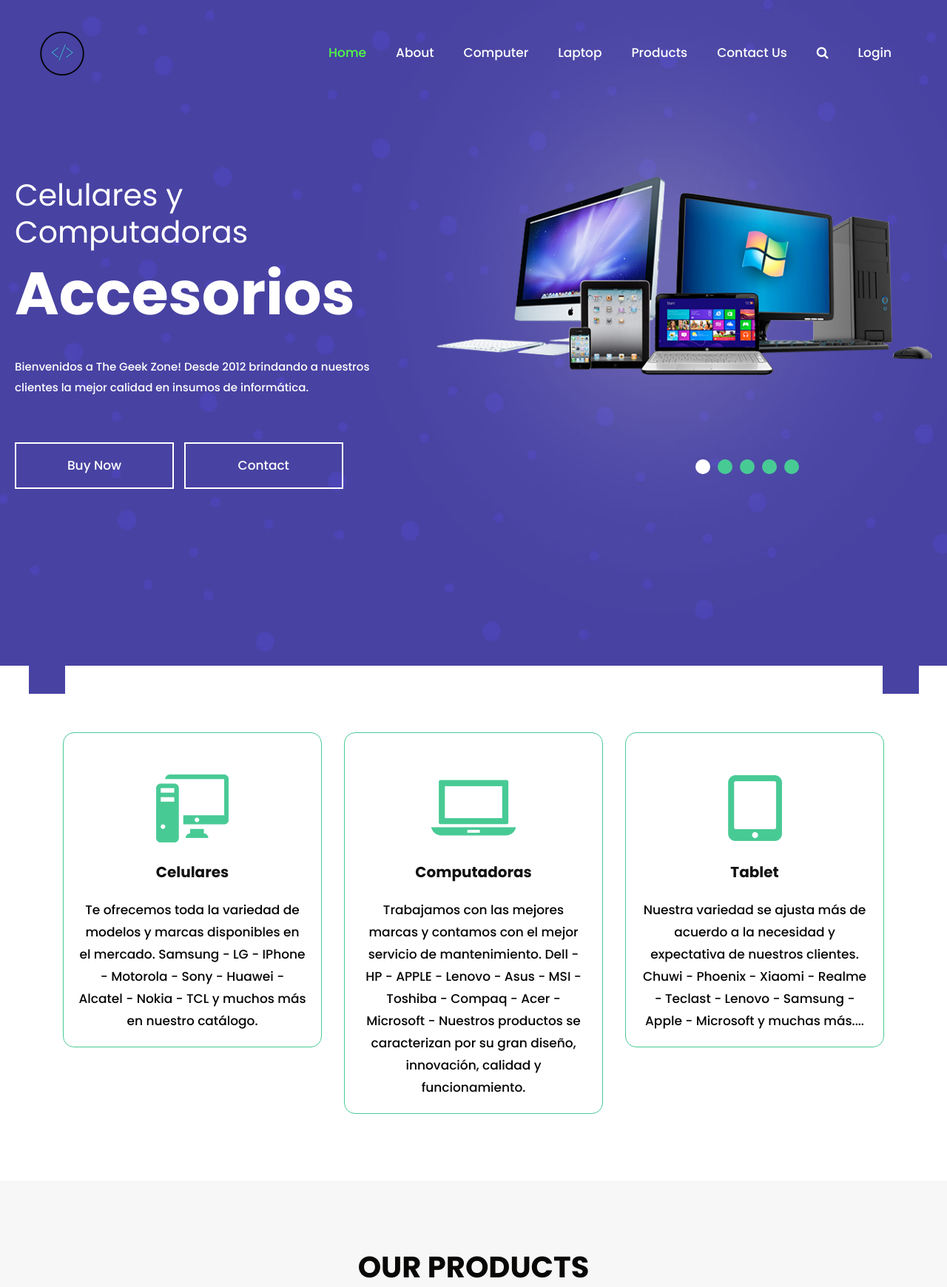
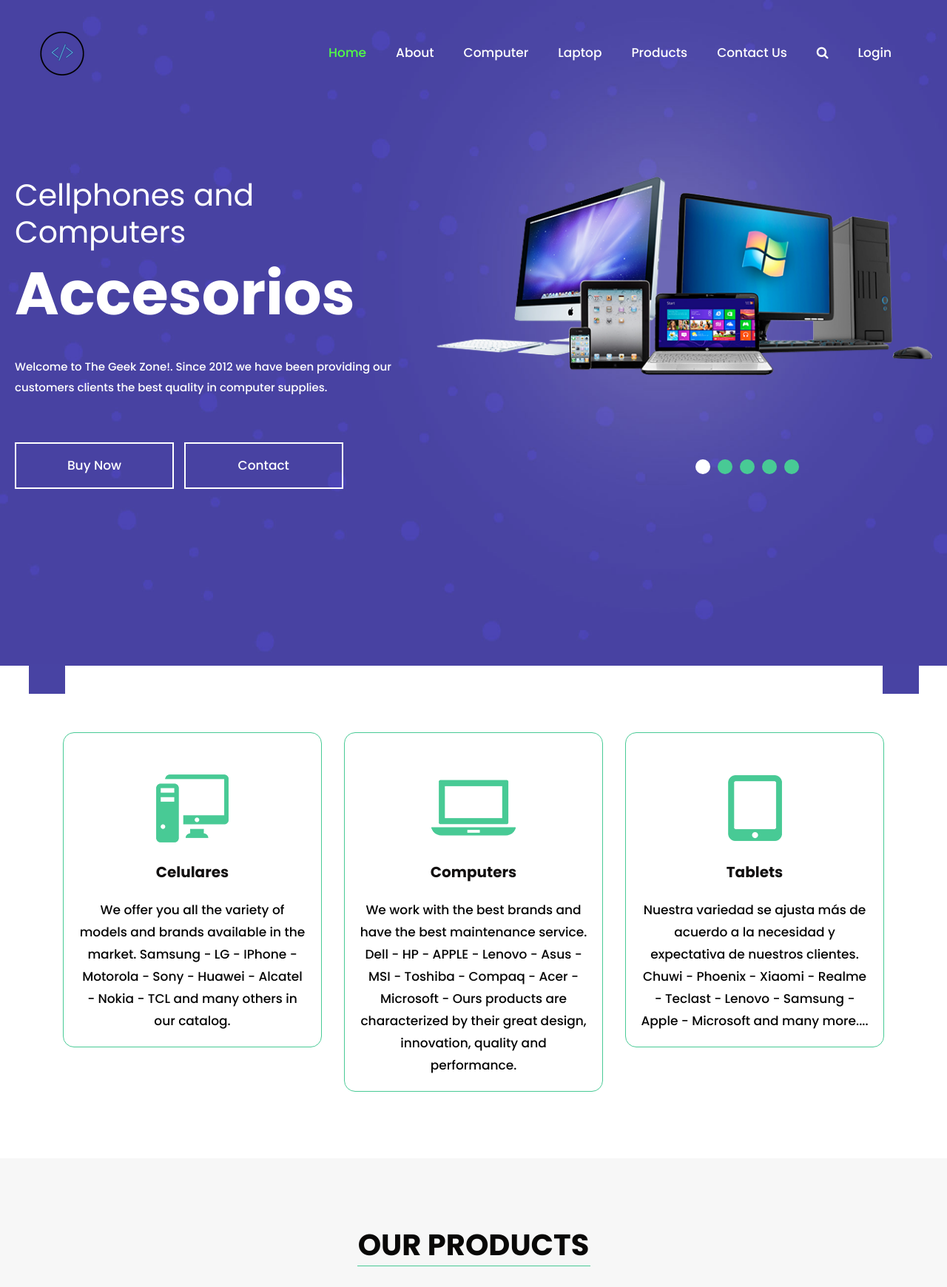
Before and after one commit to RocioBLion/Proyecto-Final-Lion-Python, a Django app: page / in a window 1280 px wide. Shown: the top 1740 px of the page at 74% size. Run offline with Django 4.2, Linux system fonts and the light colour scheme; some libraries are stand-ins or nearby versions.

Commit message:
update de template home

```diff
--- a/home/templates/home/index.html
+++ b/home/templates/home/index.html
@@ -114,10 +114,10 @@
                      <div class="row">
                         <div class="col-md-6">
                            <div class="text-bg">
-                              <span>Celulares y Computadoras</span>
+                              <span>Cellphones and Computers</span>
                               <h1>Accesorios</h1>
-                              <p>Bienvenidos a The Geek Zone! Desde 2012 brindando a nuestros
-                                clientes la mejor calidad en insumos de informática.</p>
+                              <p>Welcome to The Geek Zone!. Since 2012 we have been providing
+                                 our customers clients the best quality in computer supplies.</p>
                               <a href="#">Buy Now </a> <a href="contact.html">Contact </a>
                            </div>
                         </div>
@@ -136,10 +136,10 @@
                      <div class="row">
                         <div class="col-md-6">
                            <div class="text-bg">
-                              <span>Celulares y Computadoras</span>
-                              <h1>Accesorios</h1>
-                              <p>Encuentra todos los insumos en nuestra tienda online desde
-                                 Electrónica, Audio, Computación, Conectividad, Telefonía, Accesorios.</p>
+                              <span>Cellphones and Computers</span>
+                              <h1>Accessories</h1>
+                              <p>Find all the consumables in our online store from
+                                 Electronics, Audio, Computers, Connectivity, Telephony, Accessories.</p>
                               <a href="#">Buy Now </a> <a href="contact.html">Contact </a>
                            </div>
                         </div>
@@ -158,9 +158,9 @@
                      <div class="row">
                         <div class="col-md-6">
                            <div class="text-bg">
-                              <span>Celulares y Computadoras</span>
-                              <h1>Accesorios</h1>
-                              <p>Tenemos las mejores marcas! Samsung - LG - Motorola -
+                              <span>Cellphones and Computers</span>
+                              <h1>Accessories</h1>
+                              <p>We have the best brands! Samsung - LG - Motorola -
                                  IPhone - TCL - Dell - Acer - HP - Lenovo - Apple - Asus - Sony - Toshiba - Genius - Kingston - </p>
                               <a href="#">Buy Now </a> <a href="contact.html">Contact </a>
                            </div>
@@ -180,10 +180,10 @@
                      <div class="row">
                         <div class="col-md-6">
                            <div class="text-bg">
-                              <span>Celulares y Computadoras</span>
-                              <h1>Accesorios</h1>
-                              <p>En The Geek Zone te ofrecemos la mejor atención, todo tipo de servicios relacionados con la
-                                 informática y asesoramiento personalizado, pensando siempre en el bienestar de nuestros clientes.</p>
+                              <span>Cellphones and Computers</span>
+                              <h1>Accessories</h1>
+                              <p>In The Geek Zone we offer you the best attention, all kind of services related with the
+                                 and personalized advice, always thinking about the welfare of our customers.</p>
                               <a href="#">Buy Now </a> <a href="contact.html">Contact </a>
                            </div>
                         </div>
@@ -202,10 +202,10 @@
                      <div class="row">
                         <div class="col-md-6">
                            <div class="text-bg">
-                              <span>Celulares y Computadoras</span>
-                              <h1>Accesorios</h1>
-                              <p>Te aseguramos productos de calidad, promociones, descuentos, con todas las
-                                 opciones del mercado y disponemos de todas las formas de pago. </p>
+                              <span>Cellphones and Computers</span>
+                              <h1>Accessories</h1>
+                              <p>We assure you quality products, promotions, discounts, with all the
+                                 options in the market and we have all the payment methods available. </p>
                               <a href="#">Buy Now </a> <a href="contact.html">Contact </a>
                            </div>
                         </div>
@@ -236,27 +236,27 @@
                <div class="box_text">
                   <i><img src="static/home/images/thr.png" alt="#" /></i>
                   <h3>Celulares</h3>
-                  <p>Te ofrecemos toda la variedad de modelos y marcas disponibles en el mercado.
-                     Samsung - LG - IPhone - Motorola - Sony - Huawei - Alcatel - Nokia - TCL y
-                     muchos más en nuestro catálogo. </p>
+                  <p>We offer you all the variety of models and brands available in the market.
+                     Samsung - LG - IPhone - Motorola - Sony - Huawei - Alcatel - Nokia - TCL and
+                     many others in our catalog. </p>
                </div>
             </div>
             <div class="col-md-4">
                <div class="box_text">
                   <i><img src="static/home/images/thr1.png" alt="#" /></i>
-                  <h3>Computadoras</h3>
-                  <p>Trabajamos con las mejores marcas y contamos con el mejor servicio de mantenimiento.
-                     Dell - HP - APPLE - Lenovo - Asus - MSI - Toshiba - Compaq - Acer - Microsoft - Nuestros
-                     productos se caracterizan por su gran diseño, innovación, calidad y funcionamiento. </p>
+                  <h3>Computers</h3>
+                  <p>We work with the best brands and have the best maintenance service.
+                     Dell - HP - APPLE - Lenovo - Asus - MSI - Toshiba - Compaq - Acer - Microsoft - Ours
+                     products are characterized by their great design, innovation, quality and performance.</p>
                </div>
             </div>
             <div class="col-md-4">
                <div class="box_text">
                   <i><img src="static/home/images/thr2.png" alt="#" /></i>
-                  <h3>Tablet</h3>
+                  <h3>Tablets</h3>
                   <p>Nuestra variedad se ajusta más de acuerdo a la necesidad y expectativa de nuestros
                      clientes. Chuwi - Phoenix - Xiaomi - Realme - Teclast - Lenovo - Samsung - Apple -
-                     Microsoft y muchas más.... </p>
+                     Microsoft and many more.... </p>
                </div>
             </div>
          </div>
@@ -347,8 +347,8 @@
          <div class="row">
             <div class="col-md-6">
                <div class="titlepage">
-                  <p>Todas las computadoras y laptops</p>
-                  <h2>Hasta 40% off !</h2>
+                  <p>All computers and laptops</p>
+                  <h2>to 40% off !</h2>
                   <a class="read_more" href="#">Shop Now</a>
                </div>
             </div>
@@ -389,12 +389,12 @@
                                     <div class="test_box">
                                        <i><img src="static/home/images/cos.png" alt="#" /></i>
                                        <h4>Susana Benítez</h4>
-                                       <p>Recomiendo a The Geek Zone por el asesoramiento brindado a mi empresa
-                                          y por la calidad en todos sus productos. Tiene un equipo de trabajadores
-                                          altamente capacitados para el servicio de mantenimiento y la disponibilidad
-                                          horaria hace mucho más simple el funcionamiento de nuestro trabajo.
-                                          Excelente!!, siempre tienen lo que necesitamos.
-                                          Gracias por cumplir siempre con todas nuestras expectativas.</p>
+                                       <p>I recommend The Geek Zone for the advice provided to my company.
+                                          and for the quality of all its products. It has a team of workers
+                                          highly trained for maintenance service and availability
+                                          the timetable makes it much simpler for us to operate our work.
+                                          Excellent! they always have what we need.
+                                          Thank you for always meeting all our expectations.</p>
                                     </div>
                                  </div>
                               </div>
@@ -409,12 +409,12 @@
                                     <div class="test_box">
                                        <i><img src="static/home/images/cos.png" alt="#" /></i>
                                        <h4>Sergio Lapuente</h4>
-                                       <p>Me encanta The Geek Zone, por su responsabilidad e interés por sus clientes,
-                                          siempre cuentan con una gran variedad de productos y diversidad de marcas que
-                                          generalmente no encontrás disponibles en otro sitio.
-                                          Siempre disponen de stock y su atención es increible.
-                                          Los recomiendo siempre porque su trayectoria en el mercado los precede.
-                                          Agradezco a todo el equipo por asegurarse de que esté conforme con mi compra.</p>
+                                       <p>I love The Geek Zone because of their responsibility and interest in their customers,
+                                          always have a wide variety of products and a wide variety of brands that
+                                          generally not available elsewhere.
+                                          They are always in stock and their service is incredible.
+                                          I always recommend them because their track record in the market precedes them.
+                                          I thank the entire team for making sure I am happy with my purchase..</p>
                                     </div>
                                  </div>
                               </div>
@@ -429,9 +429,9 @@
                                     <div class="test_box">
                                        <i><img src="static/home/images/cos.png" alt="#" /></i>
                                        <h4>Maria Cánepa</h4>
-                                       <p>La verdad que The Geek Zone brinda todas las herramientas necesarias para
-                                          los clientes. Todo en informática en un sólo lugar y con la calidad y variedad
-                                          que no se encuentran en cualquier otro lado.
+                                       <p>The truth is that The Geek Zone provides all the necessary tools for
+                                          customers. Everything in computing in one place and with quality and variety.
+                                          that cannot be found anywhere else.
                                           La atención de su equipo es bastante aceptable, cuentan con una gran capacidad
                                           de conocimiento y te asesoran todo el tiempo.
                                           Muy conforme y los recomiendo!</p>
```
